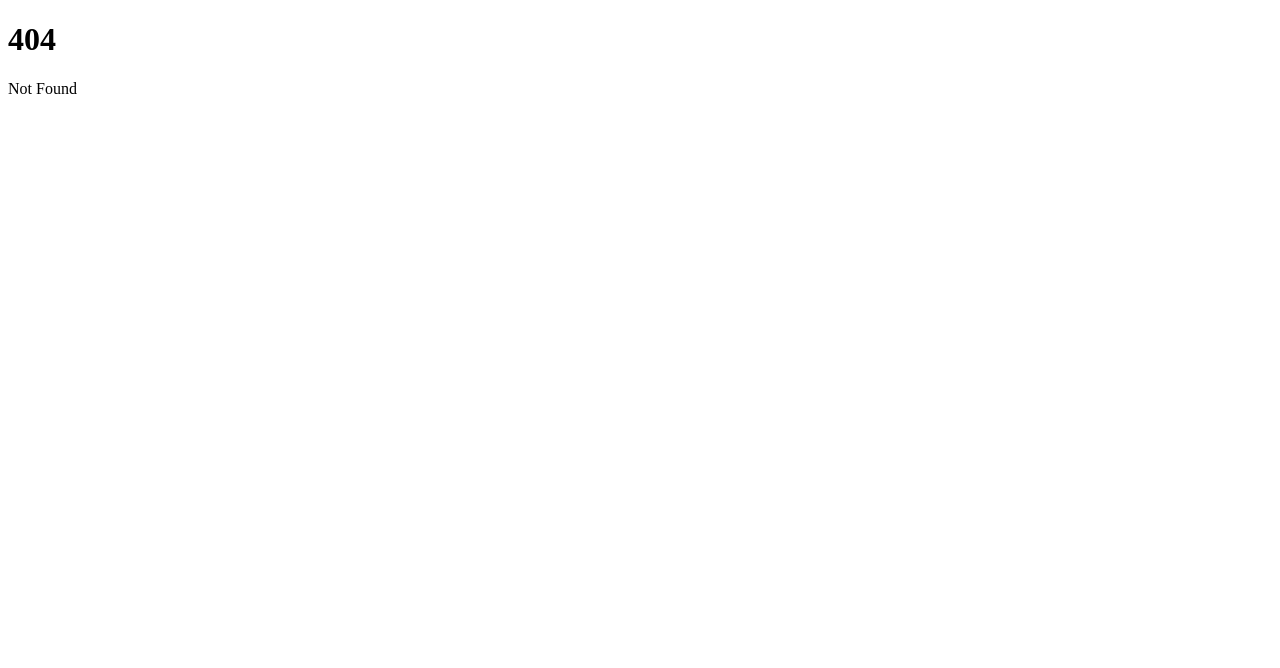
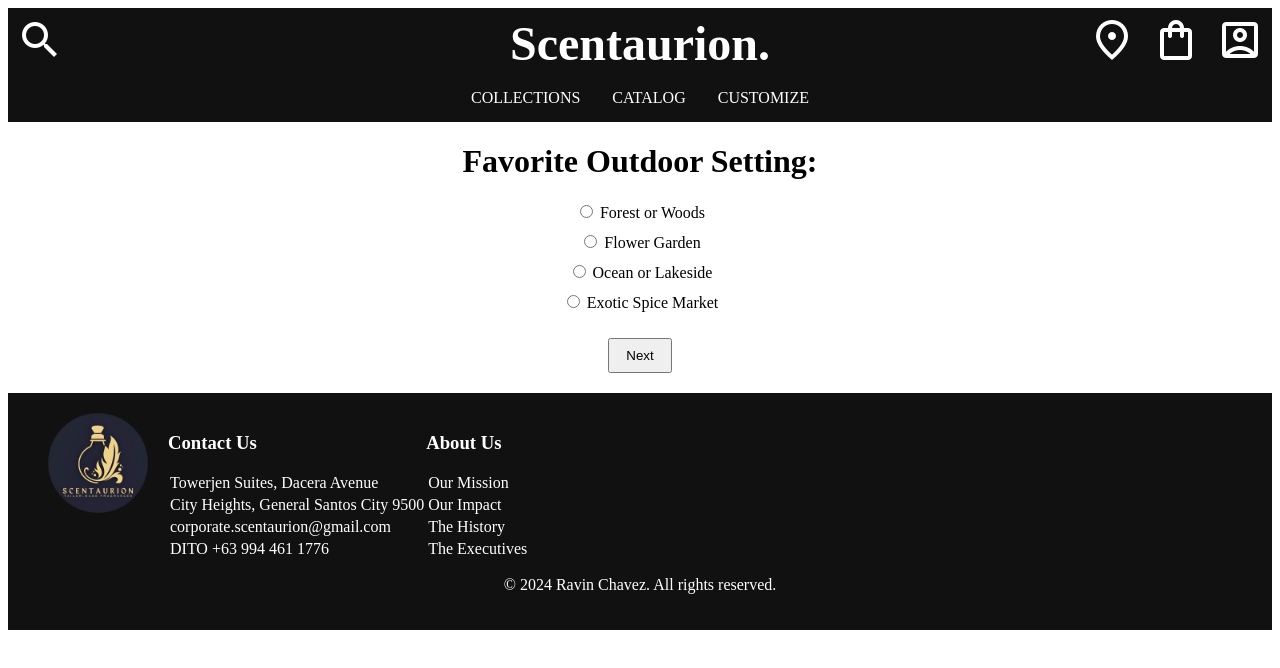
Before and after one commit to wiggoggatto/scentaurion-web, a SvelteKit app: page /customize/tailored in a window 1280 px wide. Before the commit this address had no page. Shown: the top 668 px of the page. Built offline with nearby package versions, Linux system fonts and the light colour scheme.

Commit message:
added tailored page

```diff
--- /dev/null
+++ b/src/routes/customize/tailored/+page.svelte
@@ -0,0 +1,117 @@
+<script>
+    import Header from '../../layout/Header.svelte';
+    import Footer from '../../layout/Footer.svelte';
+
+    let questions = [
+      {
+        question: "Favorite Outdoor Setting:",
+        choices: ["Forest or Woods", "Flower Garden", "Ocean or Lakeside", "Exotic Spice Market"],
+        answer: "Ocean or Lakeside",
+      },
+      {
+        question: "Preferred Flower:",
+        choices: [
+          "None - I prefer the scent of trees and earth",
+          "Sampaguita or Ylang-Ylang",
+          "Calamansi Blossom or Dama de Noche",
+          "Orchid or Gumamela",
+        ],
+        answer: "None - I prefer the scent of trees and earth",
+      },
+      {
+        question: "Ideal Vacation Destination:",
+        choices: ["Mountain Cabin", "Countryside Bed and Breakfast", "Tropical Island", "Historic City in the Middle East or Asia"],
+        answer: "Tropical Island",
+      },
+      {
+        question: "Preferred Candle Scent:",
+        choices: ["Sandalwood or Guijo Wood", "Sampaguita or Jasmine", "Mango or Coconut", "Cinnamon or Pandan"],
+        answer: "Sandalwood or Guijo Wood",
+      },
+      {
+        question: "Favorite Season:",
+        choices: ["Fall", "Spring", "Summer", "Winter"],
+        answer: "Fall",
+      },
+      {
+        question: "Preferred Beverage:",
+        choices: ["Barako Coffee or Lambanog", "Pandan or Lemongrass Tea", "Buko Juice or Calamansi Juice", "Salabat or Tsokolate"],
+        answer: "Barako Coffee or Lambanog",
+      },
+      {
+        question: "Favorite Dessert:",
+        choices: [
+          "Pili Nut Tart or Coconut Macaroons",
+          "Ube Halaya or Bibingka",
+          "Mango Float or Halo-Halo",
+          "Espasol or Kalamay",
+        ],
+        answer: "Pili Nut Tart or Coconut Macaroons",
+      },
+    ];
+
+    let currentQuestion = 0;
+    let selectedChoice = null;
+    let score = 0;
+
+    function checkAnswer() {
+      if (selectedChoice === questions[currentQuestion].answer) {
+        score++;
+      }
+      nextQuestion();
+    }
+
+    function nextQuestion() {
+      if (currentQuestion < questions.length - 1) {
+        currentQuestion++;
+        selectedChoice = null;
+      } else {
+        // Quiz is finished
+        alert(`Your perfume is brewing... check your email!`);
+      }
+    }
+  </script>
+
+    <Header />
+  <div class="div">
+    {#if currentQuestion < questions.length}
+    <h1>{questions[currentQuestion].question}</h1>
+    <ul>
+      {#each questions[currentQuestion].choices as choice}
+      <li>
+        <label>
+            <input type="radio" name="choices" bind:group={selectedChoice} value={choice} />
+          {choice}
+        </label>
+      </li>
+      {/each}
+    </ul>
+    <button on:click={checkAnswer}>Next</button>
+    {:else}
+    <p>No more questions.</p>
+    {/if}
+</div>
+
+     <Footer />
+
+  <style>
+    .div {
+      text-align: center;
+      margin: 20px;
+    }
+
+    ul {
+      list-style-type: none;
+      padding: 0;
+    }
+
+    li {
+      margin-bottom: 10px;
+    }
+
+    button {
+      margin-top: 10px;
+      padding: 8px 16px;
+      cursor: pointer;
+    }
+  </style>
--- a/src/routes/customize/unsigned/Unsigned.svelte
+++ b/src/routes/customize/unsigned/Unsigned.svelte
@@ -5,7 +5,9 @@
     <div>
         <h1>Redefine What's Possible</h1>
         <p>Choose the fragrance that suit you best.</p>
-        <p>Read more →</p>
+        <a href="/customize/tailored">
+            <p>Read more →</p>
+        </a>
     </div>
 
     <div>
```
Also changed, not shown: src/routes/landing/Landing.svelte (+4 -4 lines).
